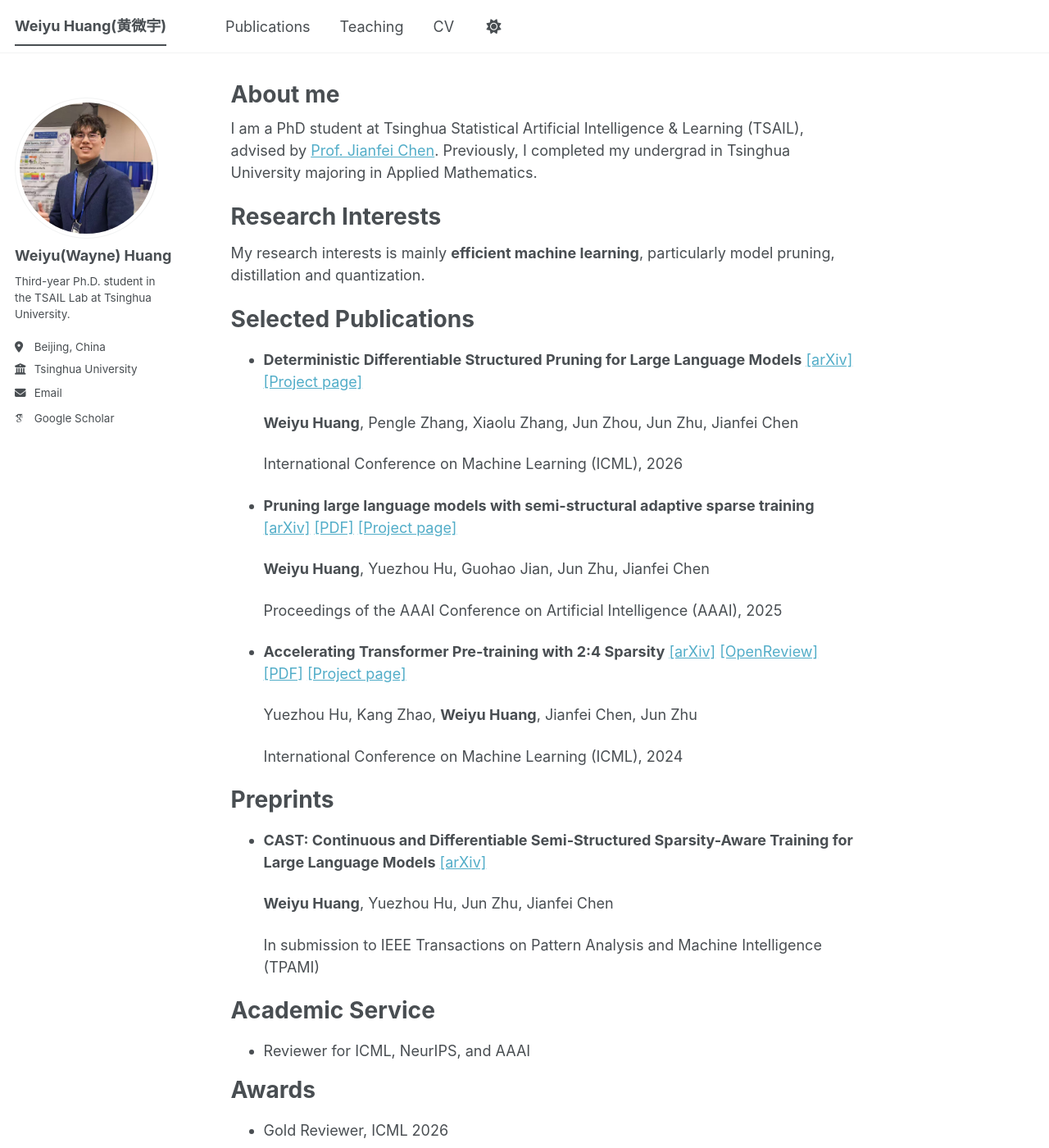
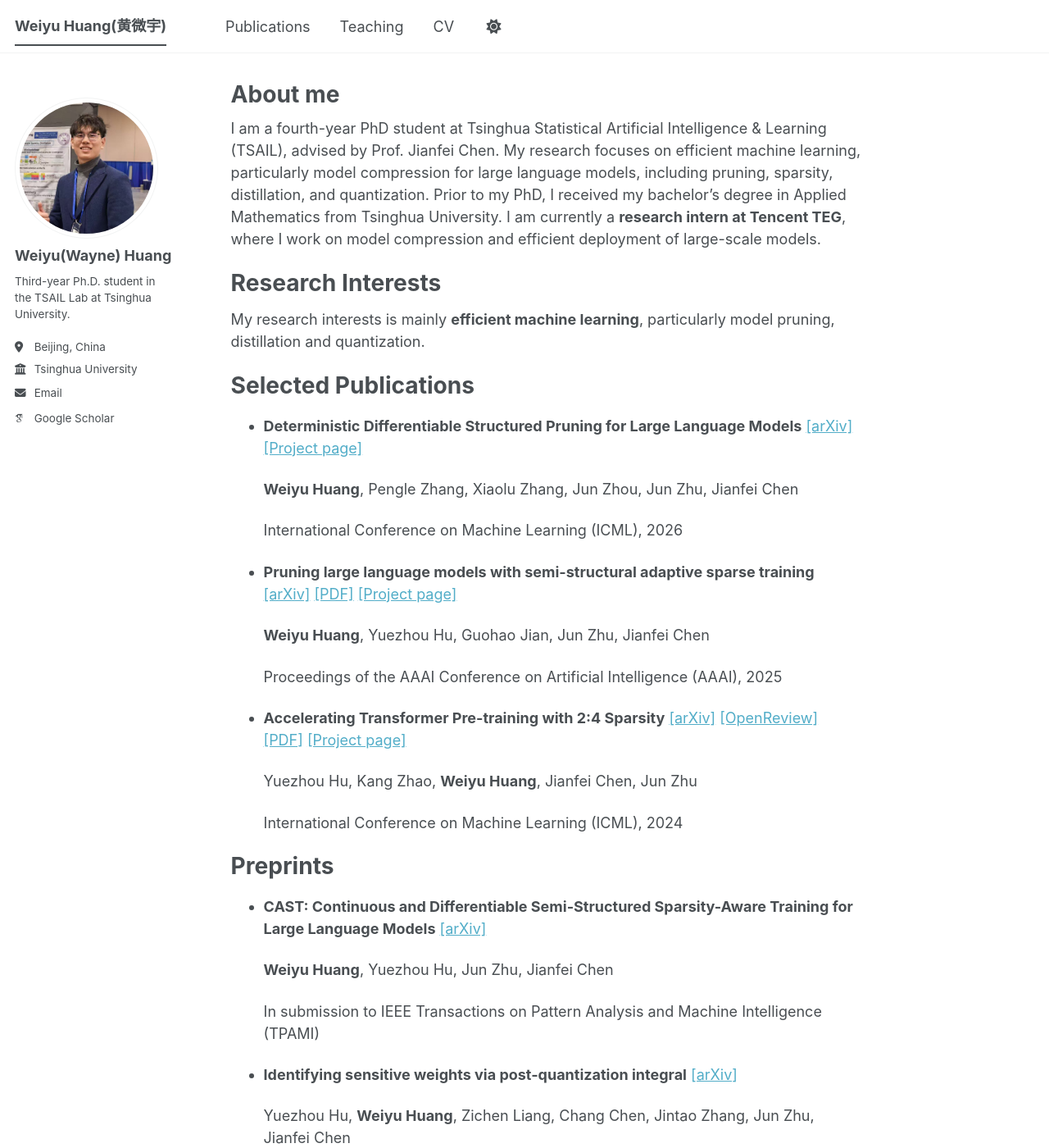
Before and after one commit to yellowtree123/yellowtree123.github.io, a Jekyll site: the page built from _pages/about.md, in a window 1280 px wide and 1400 px high. Shown: the whole window at 82% size. Built offline with Jekyll 4.4.1, drawn with Linux system fonts in a browser that asks for light colours; some web fonts are replaced; a script bundle is joined from its source files by our own code; library files that are not in the unit come from our copies; some of the changed text lies outside the part shown.

Commit message:
Revise about page with current PhD details and research
Updated personal information and research focus in the about page.

```diff
--- a/_pages/about.md
+++ b/_pages/about.md
@@ -7,7 +7,7 @@ redirect_from:
   - /about.html
 ---
 
-I am a PhD student at Tsinghua Statistical Artificial Intelligence & Learning (TSAIL), advised by [Prof. Jianfei Chen](https://ml.cs.tsinghua.edu.cn/~jianfei/). Previously, I completed my undergrad in Tsinghua University majoring in Applied Mathematics.
+I am a fourth-year PhD student at Tsinghua Statistical Artificial Intelligence & Learning (TSAIL), advised by Prof. Jianfei Chen. My research focuses on efficient machine learning, particularly model compression for large language models, including pruning, sparsity, distillation, and quantization. Prior to my PhD, I received my bachelor’s degree in Applied Mathematics from Tsinghua University. I am currently a **research intern at Tencent TEG**, where I work on model compression and efficient deployment of large-scale models.
 
 
 # Research Interests
@@ -43,9 +43,13 @@ My research interests is mainly **efficient machine learning**, particularly mod
 
   In submission to IEEE Transactions on Pattern Analysis and Machine Intelligence (TPAMI)
 
+- **Identifying sensitive weights via post-quantization integral** [[arXiv]](https://arxiv.org/pdf/2503.01901?)
+
+  Yuezhou Hu, **Weiyu Huang**, Zichen Liang, Chang Chen, Jintao Zhang, Jun Zhu, Jianfei Chen
+
 # Academic Service
 
-* Reviewer for ICML, NeurIPS, and AAAI
+* Reviewer for ICML, NeurIPS, AAAI and IEEE TPAMI
 
 # Awards
 
```
